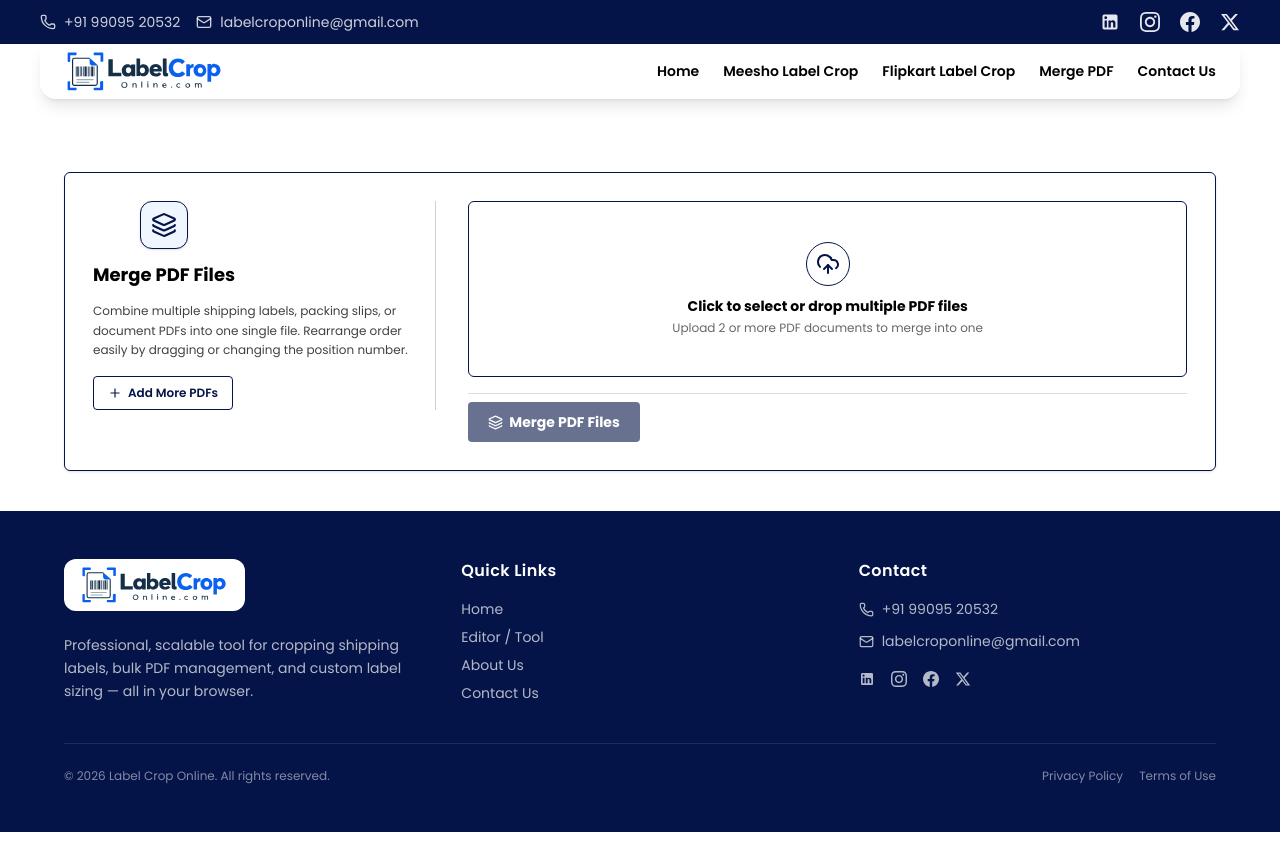
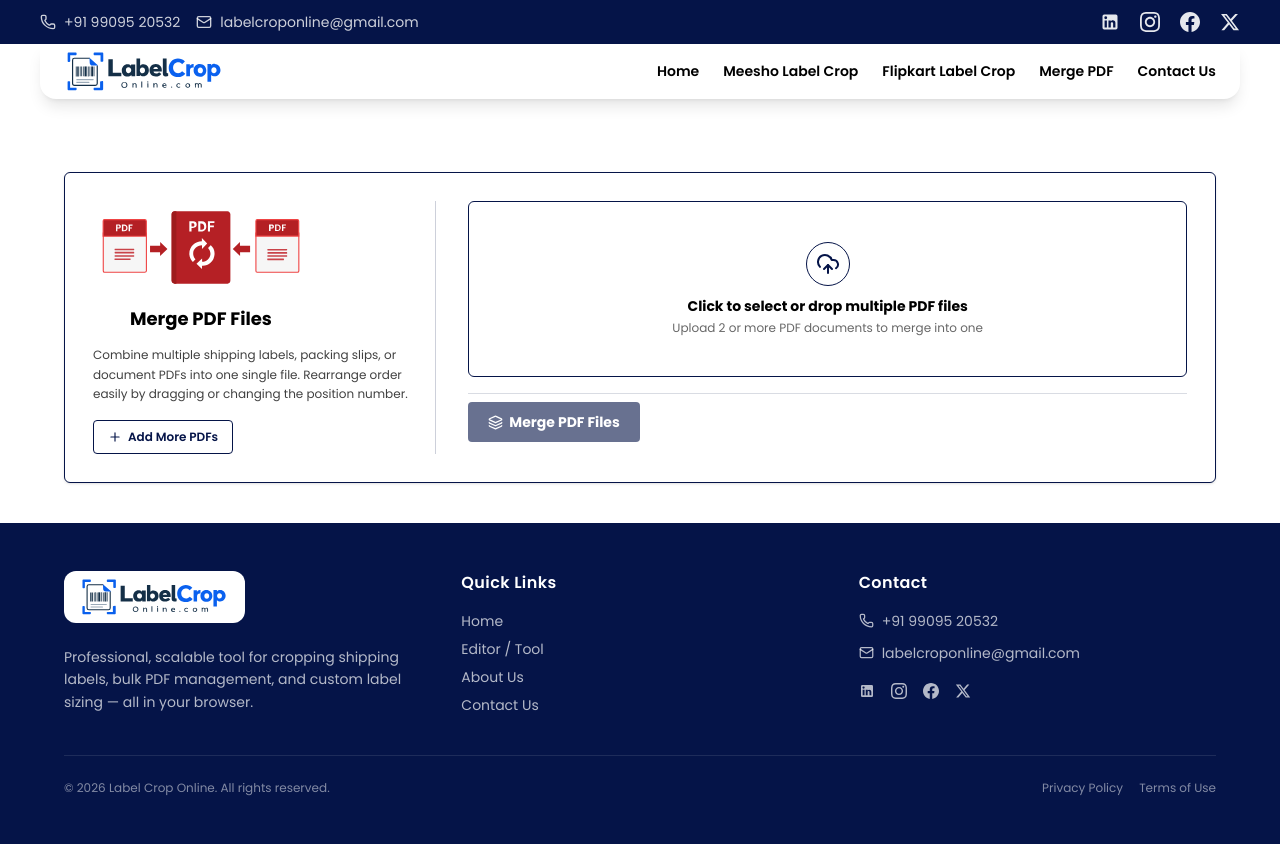
Before and after one commit to Utsavvasani/labelcroponline, a Next.js app: page /merge-pdf in a window 1280 px wide. Built offline with nearby package versions, Linux system fonts and the light colour scheme.

Commit message:
feat: implement PDF merging page with drag-and-drop ordering and file management

```diff
--- a/src/app/merge-pdf/page.tsx
+++ b/src/app/merge-pdf/page.tsx
@@ -1,6 +1,7 @@
 "use client";
 
 import { useState, useRef, useEffect, DragEvent, ChangeEvent } from "react";
+import Image from "next/image";
 import {
   UploadCloud,
   FileText,
@@ -299,12 +300,17 @@ export default function MergePdfPage() {
             {/* ── Left Column: Tool Info & Actions ── */}
             <div className="md:col-span-4 flex flex-col items-center md:items-start text-center md:text-left border-b md:border-b-0 md:border-r border-[#051448]/20 pb-4 md:pb-0 md:pr-6">
 
-              {/* Icon & Title */}
+              {/* Logo & Title */}
               <div className="flex items-center md:flex-col gap-3 md:gap-0 mb-2 md:mb-3">
-                <div className="w-12 h-12 rounded-xl bg-blue-50 border border-[#051448] flex items-center justify-center text-[#051448] shadow-sm">
-                  <Layers size={26} />
-                </div>
-                <h1 className="text-base sm:text-lg font-bold text-black md:mt-3">
+                <Image
+                  src="/merge_icon.svg"
+                  alt="Merge PDF"
+                  width={250}
+                  height={60}
+                  className="h-20 sm:h-24 w-auto object-contain"
+                  priority
+                />
+                <h1 className="text-base sm:text-lg font-bold text-black md:mt-2">
                   Merge PDF Files
                 </h1>
               </div>
@@ -346,9 +352,8 @@ export default function MergePdfPage() {
                   onDragLeave={handleDragLeave}
                   onDrop={handleDrop}
                   onClick={() => fileInputRef.current?.click()}
-                  className={`border border-[#051448] rounded-md p-6 sm:p-10 text-center cursor-pointer transition-colors bg-white hover:bg-blue-50/40 ${
-                    isDragging ? "bg-blue-50/80 border-dashed" : ""
-                  }`}
+                  className={`border border-[#051448] rounded-md p-6 sm:p-10 text-center cursor-pointer transition-colors bg-white hover:bg-blue-50/40 ${isDragging ? "bg-blue-50/80 border-dashed" : ""
+                    }`}
                 >
                   <div className="w-11 h-11 mx-auto rounded-full border border-[#051448] flex items-center justify-center text-[#051448] mb-2.5">
                     <UploadCloud size={24} />
@@ -388,13 +393,12 @@ export default function MergePdfPage() {
                         onDragOver={(e) => handleItemDragOver(e, index)}
                         onDrop={(e) => handleItemDrop(e, index)}
                         onDragEnd={handleItemDragEnd}
-                        className={`flex items-center justify-between gap-2 p-2.5 sm:p-3 border rounded-md transition-all shadow-xs cursor-grab active:cursor-grabbing select-none ${
-                          draggedItemIndex === index
+                        className={`flex items-center justify-between gap-2 p-2.5 sm:p-3 border rounded-md transition-all shadow-xs cursor-grab active:cursor-grabbing select-none ${draggedItemIndex === index
                             ? "opacity-40 scale-[0.98] border-dashed border-[#051448] bg-blue-50/50"
                             : dragOverItemIndex === index
-                            ? "border-2 border-[#051448] bg-blue-50/80 shadow-md ring-2 ring-[#051448]/20"
-                            : "border-[#051448]/30 bg-white hover:border-[#051448]"
-                        }`}
+                              ? "border-2 border-[#051448] bg-blue-50/80 shadow-md ring-2 ring-[#051448]/20"
+                              : "border-[#051448]/30 bg-white hover:border-[#051448]"
+                          }`}
                       >
                         {/* Drag Handle Grip Icon */}
                         <div
@@ -470,9 +474,8 @@ export default function MergePdfPage() {
                     onDragLeave={handleDragLeave}
                     onDrop={handleDrop}
                     onClick={() => fileInputRef.current?.click()}
-                    className={`border border-dashed border-[#051448]/40 rounded-md p-2 text-center text-xs font-semibold text-[#051448] cursor-pointer hover:bg-blue-50/40 transition-colors ${
-                      isDragging ? "bg-blue-50 border-[#051448]" : ""
-                    }`}
+                    className={`border border-dashed border-[#051448]/40 rounded-md p-2 text-center text-xs font-semibold text-[#051448] cursor-pointer hover:bg-blue-50/40 transition-colors ${isDragging ? "bg-blue-50 border-[#051448]" : ""
+                      }`}
                   >
                     + Drop more PDF files here to append
                   </div>
```
